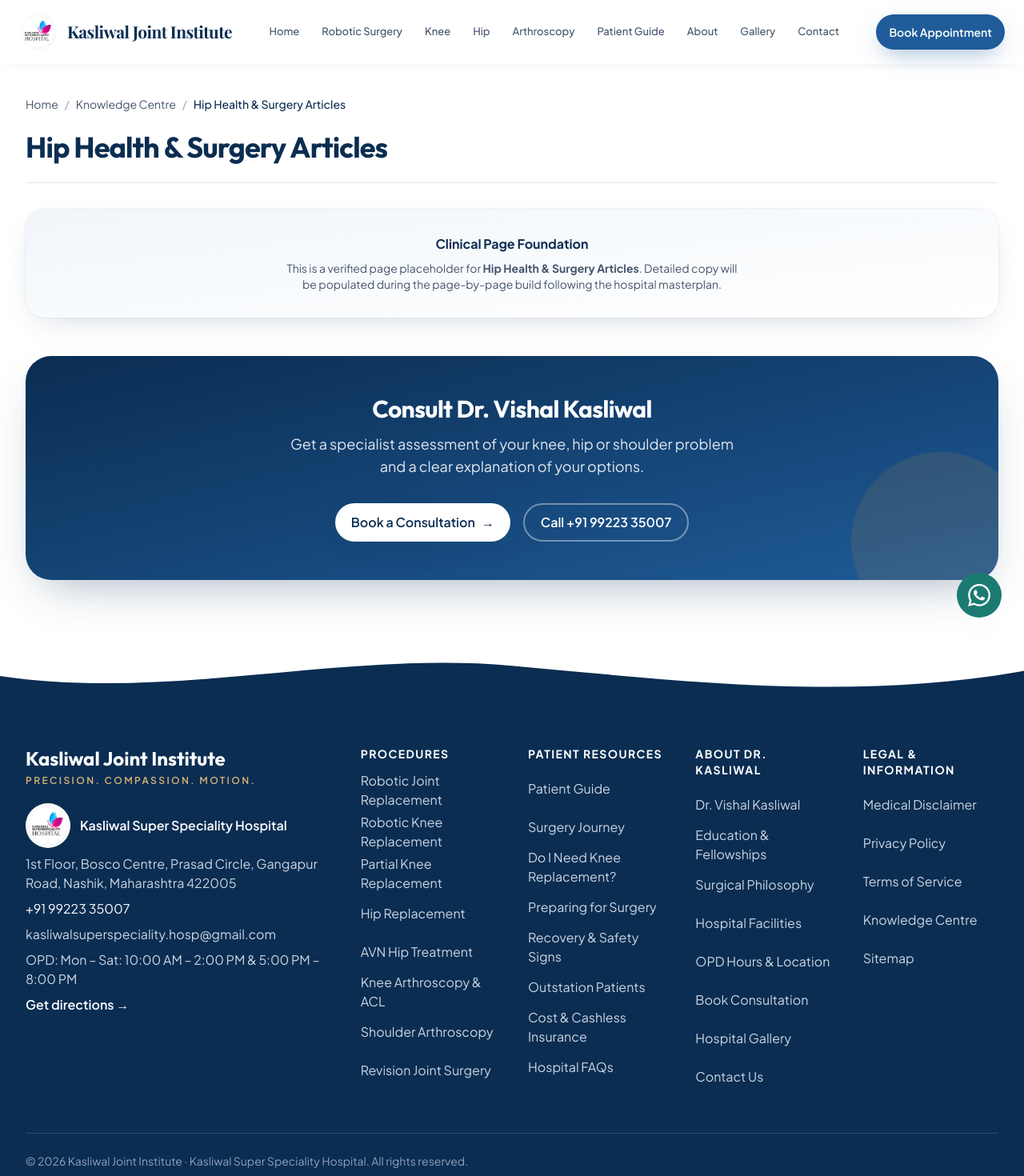
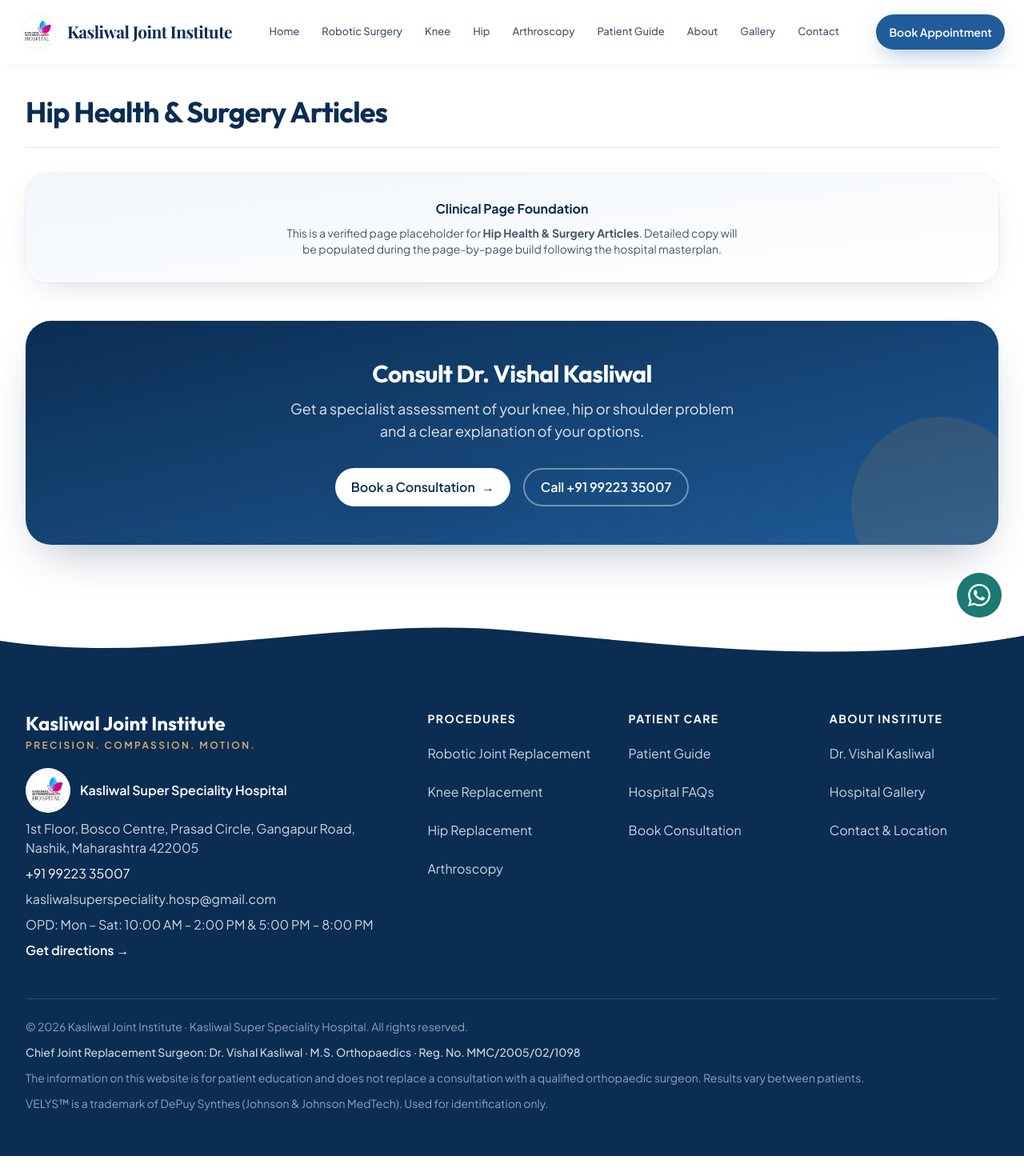
Before and after one commit to spandandramsve-ship-it/DrKasliwal, a Next.js app: page /knowledge-centre/hip in a window 1280 px wide. Shown: the top 1470 px of the page at 80% size. After the commit the page ends 1445 px from the top, so only its background shows below. Built offline with nearby package versions, Linux system fonts and the light colour scheme; a web font is replaced by a local one.

Commit message:
hip knee etc

```diff
--- a/components/layout/Footer.tsx
+++ b/components/layout/Footer.tsx
@@ -29,9 +29,9 @@
       <Wave fill="var(--color-navy)" className="-mb-px" />
       <div className="bg-navy">
         <div className="mx-auto max-w-7xl px-4 pt-10 pb-28 sm:px-6 sm:py-14 lg:px-8">
-          <div className="grid gap-10 md:grid-cols-2 lg:grid-cols-6">
+          <div className="grid gap-10 sm:grid-cols-2 md:grid-cols-3 lg:grid-cols-5">
             {/* Brand + NAP block (must match Google Business Profile exactly, plan §12.2) */}
-            <div className="space-y-5 lg:col-span-2">
+            <div className="space-y-5 sm:col-span-2 md:col-span-3 lg:col-span-2">
               <div>
                 <span className="block font-heading text-2xl font-bold text-white">{SITE_NAME}</span>
                 <span className="mt-1 block text-xs font-semibold uppercase tracking-[0.2em] text-gold-light">
--- a/components/sections/home/HeroSection.tsx
+++ b/components/sections/home/HeroSection.tsx
@@ -14,7 +14,11 @@
           playsInline
           preload="auto"
           poster="/images/hero_video_poster.jpg"
-          className="h-full w-full object-cover object-[60%_center] sm:object-[75%_center] lg:object-[82%_center]"
+          className="h-full w-full object-cover sm:w-[120%] lg:w-[124%] sm:max-w-none sm:translate-x-[8%] lg:translate-x-[12%]"
+          style={{
+            WebkitMaskImage: "linear-gradient(to right, transparent 0%, black 16%, black 100%)",
+            maskImage: "linear-gradient(to right, transparent 0%, black 16%, black 100%)",
+          }}
           aria-hidden="true"
         >
           <source src="/video/Hero.mp4" type="video/mp4" />
@@ -24,7 +28,7 @@
         <div className="absolute inset-0 bg-gradient-to-b from-navy-dark/85 via-transparent via-50% to-navy-dark/70 sm:hidden" />
 
         {/* Desktop / Tablet Overlay: Smooth left-to-right gradient — deep navy text canvas on left, 100% open video view on right */}
-        <div className="hidden sm:block absolute inset-0 bg-gradient-to-r from-navy-dark/95 via-navy-dark/60 via-42% to-transparent lg:via-38%" />
+        <div className="hidden sm:block absolute inset-0 bg-gradient-to-r from-navy-dark via-navy-dark/80 via-40% to-transparent lg:via-35%" />
       </div>
 
       <Container className="relative z-10 flex h-full flex-col justify-center py-8 sm:py-8 lg:py-14">
@@ -46,42 +50,8 @@
             Advanced Robotic Joint Replacement &amp; Arthroscopy in Nashik
           </h1>
 
-          {/* Specialties Inline Navigation */}
-          <nav
-            aria-label="Clinical focus areas"
-            className="mt-6 flex flex-wrap items-center justify-center sm:justify-start gap-x-2.5 gap-y-1.5 text-xs sm:text-sm text-white font-medium drop-shadow-[0_1px_8px_rgba(7,30,56,0.95)]"
-          >
-            <Link href="/knee" className="text-white hover:text-[#E0BE86] transition-colors">
-              Knee
-            </Link>
-            <span className="font-light text-white/60" aria-hidden="true">
-              |
-            </span>
-            <Link href="/hip" className="text-white hover:text-[#E0BE86] transition-colors">
-              Hip
-            </Link>
-            <span className="font-light text-white/60" aria-hidden="true">
-              |
-            </span>
-            <Link href="/arthroscopy#shoulder-arthroscopy" className="text-white hover:text-[#E0BE86] transition-colors">
-              Shoulder
-            </Link>
-            <span className="font-light text-white/60" aria-hidden="true">
-              |
-            </span>
-            <Link href="/arthroscopy" className="text-white hover:text-[#E0BE86] transition-colors">
-              Arthroscopy
-            </Link>
-            <span className="font-light text-white/60" aria-hidden="true">
-              |
-            </span>
-            <Link href="/robotic-joint-replacement#revision-joint-replacement" className="text-white hover:text-[#E0BE86] transition-colors">
-              Revision Surgery
-            </Link>
-          </nav>
-
           {/* Action Buttons */}
-          <div className="mt-7 flex flex-col sm:flex-row items-stretch sm:items-center justify-center sm:justify-start gap-3 sm:gap-3.5 w-full max-w-md sm:max-w-none sm:w-auto">
+          <div className="mt-8 flex flex-col sm:flex-row items-stretch sm:items-center justify-center sm:justify-start gap-3 sm:gap-3.5 w-full max-w-md sm:max-w-none sm:w-auto">
             <Link
               href="/book-appointment"
               className="inline-flex w-full sm:w-auto items-center justify-center gap-2 rounded-lg bg-[#246A92] px-5 py-3 sm:py-2.5 text-sm font-semibold text-white shadow-sm transition-colors hover:bg-[#1D5677] sm:text-base text-center"
@@ -99,25 +69,6 @@
           </div>
         </div>
       </Container>
-
-      {/* Floating Bottom-Right Milestone Badge Card (shifted upwards so it doesn't overlap WhatsApp button) */}
-      <aside
-        aria-label="Centre milestone"
-        className="absolute bottom-20 right-6 z-20 hidden md:block sm:bottom-22 lg:bottom-24 lg:right-10"
-      >
-        <div className="max-w-[300px] rounded-2xl bg-[#E4E8D5] p-4 text-slate-900 shadow-lift ring-1 ring-black/5">
-          <p className="font-heading text-sm font-bold text-navy sm:text-base">
-            Nashik&apos;s Advanced
-          </p>
-          <p className="mt-0.5 text-xs font-semibold text-slate-700">
-            VELYS™ Robotic Joint Replacement Centre
-          </p>
-          <p className="mt-2 border-t border-slate-300/80 pt-1.5 text-xs font-semibold text-slate-600">
-            Robotic Knee <span className="font-light text-slate-400">|</span> Partial Knee{" "}
-            <span className="font-light text-slate-400">|</span> Hip Replacement
-          </p>
-        </div>
-      </aside>
     </section>
   );
 }
--- a/components/shared/Breadcrumbs.tsx
+++ b/components/shared/Breadcrumbs.tsx
@@ -1,4 +1,3 @@
-import Link from "next/link";
 import JsonLd from "@/components/shared/JsonLd";
 import { breadcrumbSchema } from "@/lib/schema";
 
@@ -7,59 +6,13 @@
   href?: string;
 }
 
-/** Visible breadcrumb trail + BreadcrumbList schema. "Home" is prepended automatically. */
+/** Invisible BreadcrumbList schema for SEO. Visible trail removed per design preference. */
 export default function Breadcrumbs({
   items,
-  tone = "light",
-  className = "mb-6",
 }: {
   items: BreadcrumbItem[];
   tone?: "light" | "dark";
   className?: string;
 }) {
-  const isDark = tone === "dark";
-  return (
-    <nav aria-label="Breadcrumb" className={className}>
-      <JsonLd data={breadcrumbSchema(items)} />
-      <ol
-        className={`flex flex-wrap items-center gap-2 text-sm ${
-          isDark ? "text-slate-300" : "text-slate-600"
-        }`}
-      >
-        <li>
-          <Link
-            href="/"
-            className={isDark ? "text-slate-300 hover:text-white" : "hover:text-clinical-blue"}
-          >
-            Home
-          </Link>
-        </li>
-        {items.map((item, index) => {
-          const isLast = index === items.length - 1;
-          return (
-            <li key={item.label} className="flex items-center gap-2">
-              <span className={isDark ? "text-slate-400" : "text-slate-400"} aria-hidden="true">
-                /
-              </span>
-              {item.href && !isLast ? (
-                <Link
-                  href={item.href}
-                  className={isDark ? "text-slate-300 hover:text-white" : "hover:text-clinical-blue"}
-                >
-                  {item.label}
-                </Link>
-              ) : (
-                <span
-                  className={`font-medium ${isDark ? "text-white" : "text-navy"}`}
-                  aria-current="page"
-                >
-                  {item.label}
-                </span>
-              )}
-            </li>
-          );
-        })}
-      </ol>
-    </nav>
-  );
+  return <JsonLd data={breadcrumbSchema(items)} />;
 }
--- a/data/navigation.ts
+++ b/data/navigation.ts
@@ -53,49 +53,25 @@
     category: "Procedures",
     links: [
       { label: "Robotic Joint Replacement", href: "/robotic-joint-replacement" },
-      { label: "Robotic Knee Replacement", href: "/knee#robotic-total-knee-replacement" },
-      { label: "Partial Knee Replacement", href: "/knee#partial-knee-replacement" },
-      { label: "Hip Replacement", href: "/hip#hip-replacement" },
-      { label: "AVN Hip Treatment", href: "/hip#avn-hip" },
-      { label: "Knee Arthroscopy & ACL", href: "/arthroscopy#acl-reconstruction" },
-      { label: "Shoulder Arthroscopy", href: "/arthroscopy#shoulder-arthroscopy" },
-      { label: "Revision Joint Surgery", href: "/robotic-joint-replacement#revision-joint-replacement" },
+      { label: "Knee Replacement", href: "/knee" },
+      { label: "Hip Replacement", href: "/hip" },
+      { label: "Arthroscopy", href: "/arthroscopy" },
     ],
   },
   {
-    category: "Patient Resources",
+    category: "Patient Care",
     links: [
       { label: "Patient Guide", href: "/patient-guide" },
-      { label: "Surgery Journey", href: "/patient-guide#journey" },
-      { label: "Do I Need Knee Replacement?", href: "/knee#do-i-need-knee-replacement" },
-      { label: "Preparing for Surgery", href: "/patient-guide#preparing" },
-      { label: "Recovery & Safety Signs", href: "/patient-guide#recovery" },
-      { label: "Outstation Patients", href: "/patient-guide#outstation-patients" },
-      { label: "Cost & Cashless Insurance", href: "/knee#cost-and-insurance" },
-      { label: "Hospital FAQs", href: "/patient-guide#faqs" },
+      { label: "Hospital FAQs", href: "/faqs" },
+      { label: "Book Consultation", href: "/book-appointment" },
     ],
   },
   {
-    category: "About Dr. Kasliwal",
+    category: "About Institute",
     links: [
-      { label: "Dr. Vishal Kasliwal", href: "/about#dr-vishal-kasliwal" },
-      { label: "Education & Fellowships", href: "/about#training" },
-      { label: "Surgical Philosophy", href: "/about#surgical-philosophy" },
-      { label: "Hospital Facilities", href: "/about#hospital" },
-      { label: "OPD Hours & Location", href: "/about#visit-us" },
-      { label: "Book Consultation", href: "/book-appointment" },
+      { label: "Dr. Vishal Kasliwal", href: "/about" },
       { label: "Hospital Gallery", href: "/gallery" },
-      { label: "Contact Us", href: "/contact" },
-    ],
-  },
-  {
-    category: "Legal & Information",
-    links: [
-      { label: "Medical Disclaimer", href: "/medical-disclaimer" },
-      { label: "Privacy Policy", href: "/privacy-policy" },
-      { label: "Terms of Service", href: "/terms" },
-      { label: "Knowledge Centre", href: "/knowledge-centre" },
-      { label: "Sitemap", href: "/sitemap" },
+      { label: "Contact & Location", href: "/contact" },
     ],
   },
 ];
```
